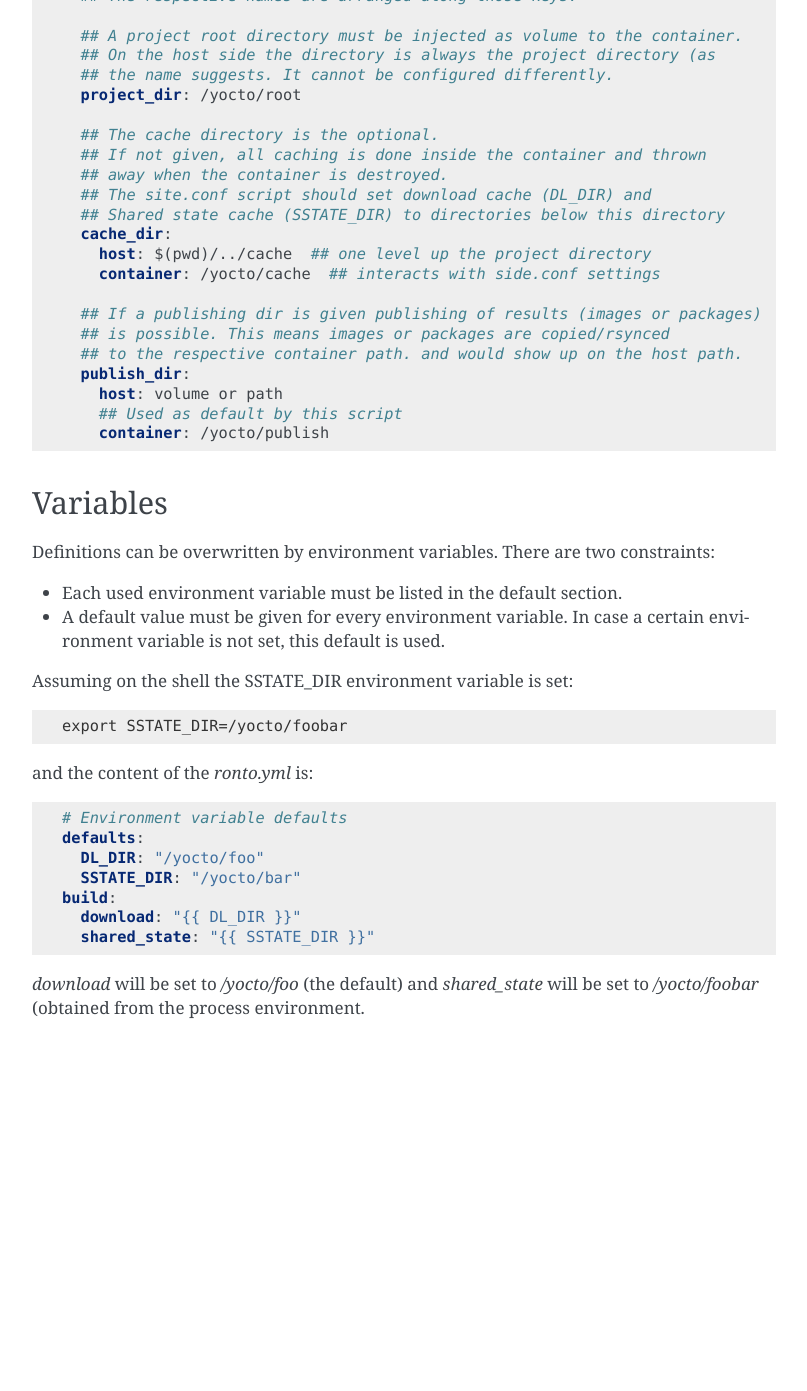
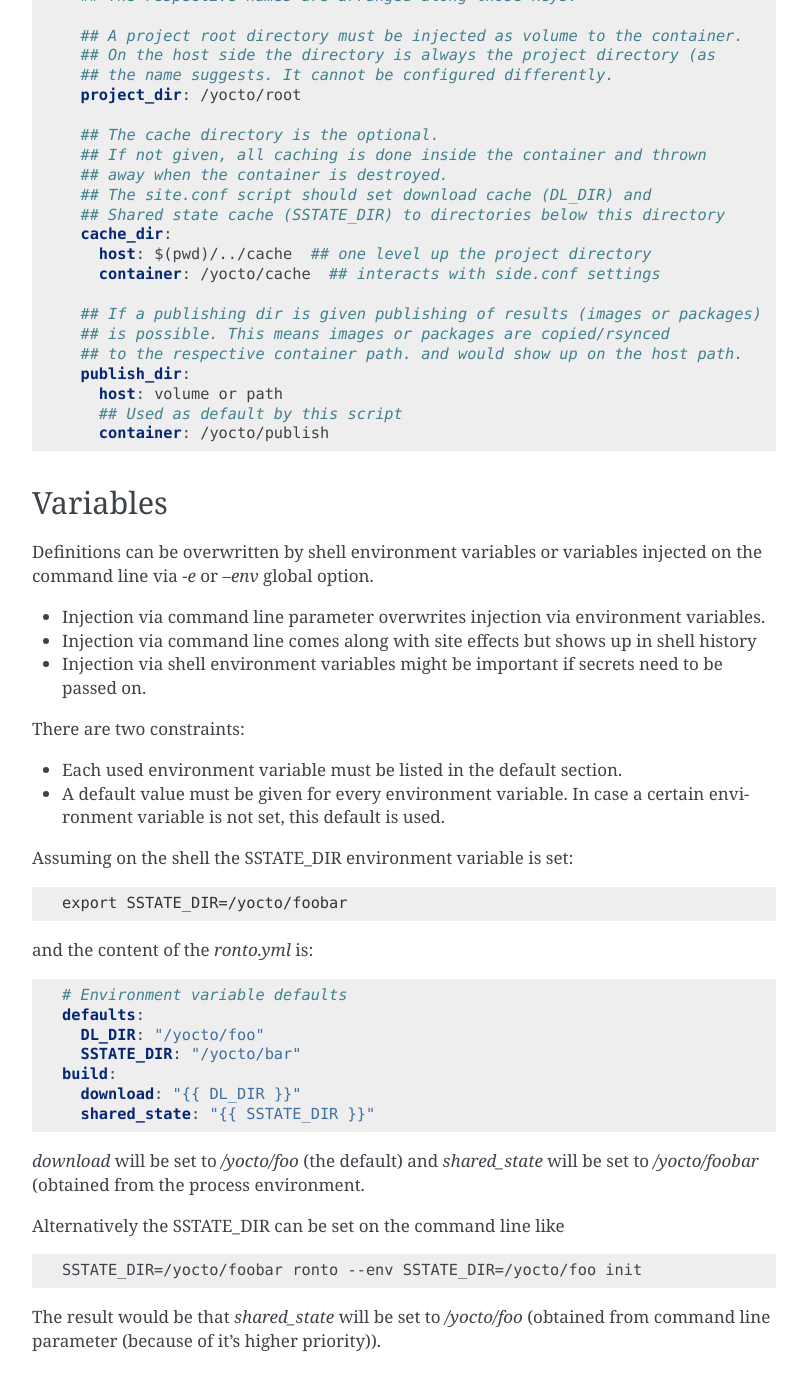
Before and after one commit to almedso/ronto, a Sphinx documentation site: the page built from docs/source/user/rontofile.rst, in a window 1280 px wide and 1400 px high, scrolled down 3223 px. Shown: the top 1391 px of the window, without its empty margins (346-1153 px from the left). Built offline with Sphinx 7.4.7, drawn with Linux system fonts in a browser that asks for light colours; before the commit the page ends 4290 px from its top, so only the background shows below that.

Commit message:
Document variable injection via command line

```diff
--- a/docs/source/user/rontofile.rst
+++ b/docs/source/user/rontofile.rst
@@ -192,7 +192,17 @@
 Variables
 ---------
 
-Definitions can be overwritten by environment variables.
+Definitions can be overwritten by shell environment variables or
+variables injected on the command line via *-e* or *--env*
+global option.
+
+* Injection via command line parameter overwrites injection via
+  environment variables.
+* Injection via command line comes along with site effects but shows
+  up in shell history
+* Injection via shell environment variables might be important
+  if secrets need to be passed on.
+
 There are two constraints:
 
 * Each used environment variable must be listed in the default
@@ -222,3 +232,12 @@
 *download* will be set to */yocto/foo* (the default) and
 *shared_state* will be set to */yocto/foobar* (obtained from the process
 environment.
+
+Alternatively the SSTATE_DIR can be set on the command line like
+
+.. code :: yaml
+
+    SSTATE_DIR=/yocto/foobar ronto --env SSTATE_DIR=/yocto/foo init
+
+The result would be that *shared_state* will be set to */yocto/foo*
+(obtained from command line parameter (because of it's higher priority)).
```
